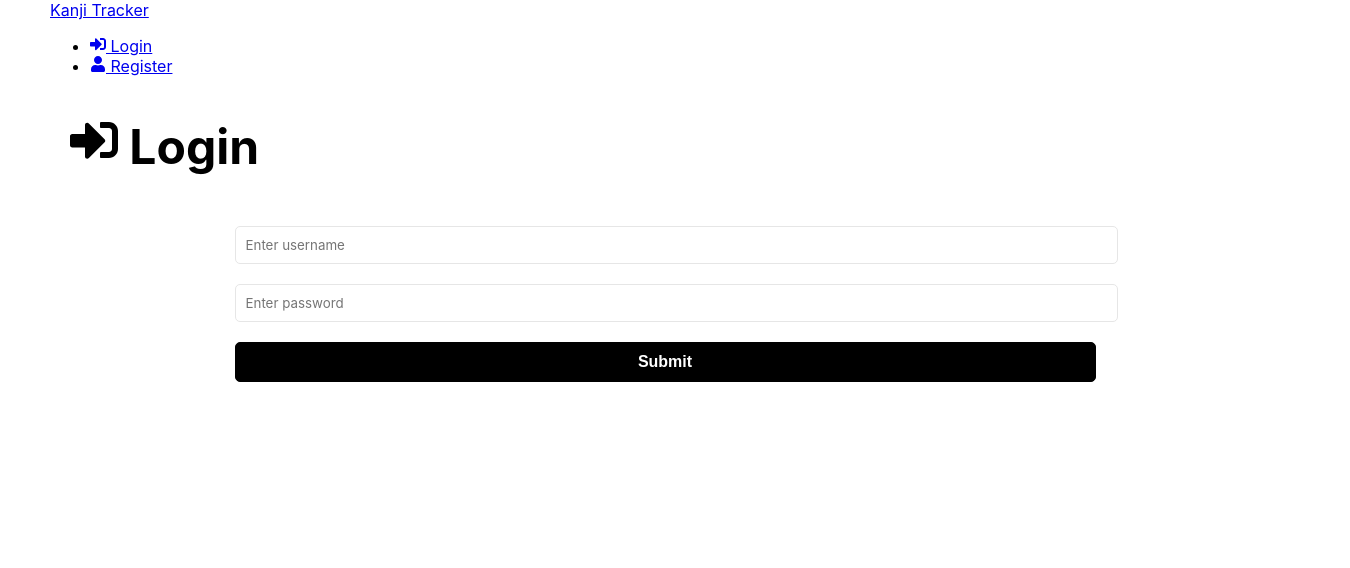
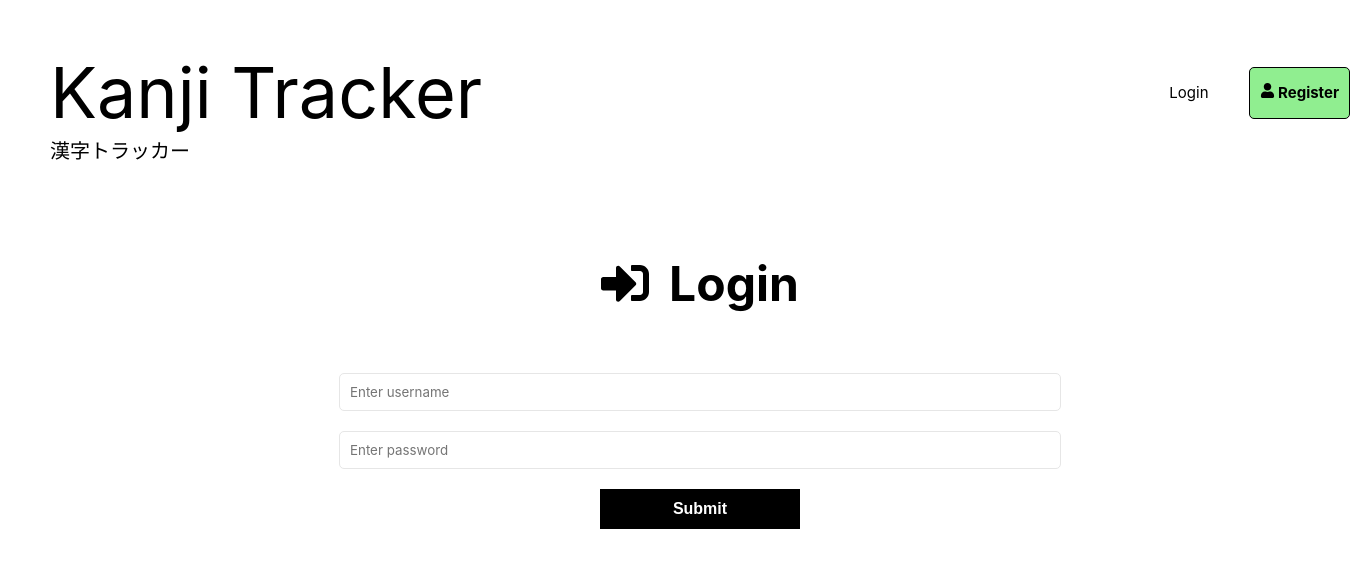
Before and after one commit to ssiika/kanjilist, a React (Create React App) app in the folder client/: page /login in a window 1280 px wide. Shown: the top 568 px of the page, 1350 px wide, since content can reach past the window. Built offline with nearby package versions, Linux system fonts and the light colour scheme.

Commit message:
Add styling to header and login page

```diff
--- a/client/src/components/Header.jsx
+++ b/client/src/components/Header.jsx
@@ -1,4 +1,4 @@
-import {FaSignInAlt, FaSignOutAlt, FaUser} from 'react-icons/fa';
+import { FaSignOutAlt, FaUser } from 'react-icons/fa';
 import {Link, useNavigate} from 'react-router-dom';
 import { useSelector, useDispatch } from 'react-redux';
 import { logout, reset } from '../features/authentication/authSlice';
@@ -29,10 +29,10 @@ function Header() {
                 <>
                     <li>
                         <Link to='/login'>
-                            <FaSignInAlt /> Login
+                            Login
                         </Link>
                     </li>
-                    <li>
+                    <li className='registerbox'>
                         <Link to='/register'>
                             <FaUser /> Register
                         </Link>
@@ -40,6 +40,9 @@ function Header() {
                 </>
                 )}
         </ul>
+        <div className="altlogo">
+            漢字トラッカー
+        </div>
     </header>
   )
 }
--- a/client/src/index.css
+++ b/client/src/index.css
@@ -14,6 +14,8 @@ code {
 
 .container {
   margin-left: 50px;
+  margin-top: 50px;
+  display: grid;
 }
 
 .form,
@@ -40,7 +42,6 @@ code {
 .btn {
   padding: 10px 20px;
   border: 1px solid #000;
-  border-radius: 5px;
   background: #000;
   color: #fff;
   font-size: 16px;
@@ -51,6 +52,9 @@ code {
   display: flex;
   align-items: center;
   justify-content: center;
+  transition-property: border-radius, transform;
+  transition-duration: 0.3s;
+  transition-timing-function: ease-out;
 }
 
 .btn svg {
@@ -63,13 +67,16 @@ code {
 }
 
 .btn-block {
-  width: 100%;
+  width: 200px;
   margin-bottom: 20px;
 }
 
-.btn:hover {
-  transform: scale(0.98);
+.btn-block:hover {
+  border-radius: 10px;
+  transform: scale(1.05);
 }
+
+
 
 .loadingSpinnerContainer {
   position: fixed;
@@ -93,11 +100,77 @@ code {
   animation: spin 1.2s linear infinite;
 }
 
+.header {
+  display: grid;
+  grid-template-columns: 650px 650px;
+  justify-self: center;
+  justify-items: center;
+  align-items: center;
+  margin-bottom: 50px;
+}
+
+.logo, .altlogo {
+  justify-self: left;
+}
+
+.altlogo {
+  font-family: 'ヒラギノ角ゴ ProN' , 'Hiragino Kaku Gothic ProN' ,
+  '游ゴシック' , '游ゴシック体' , YuGothic , 'Yu Gothic' , 'メイリオ',
+   Meiryo , 'ＭＳ ゴシック' , 'MS Gothic' , HiraKakuProN-W3 ,
+    'TakaoExゴシック' , TakaoExGothic , 'MotoyaLCedar' ,
+     'Droid Sans Japanese' , sans-serif;
+  font-size: 20px;
+}
+
+a {
+  text-decoration: none;
+  color: black;
+}
+
+.logo a {
+  font-size: 70px;
+}
+
+ul {
+  list-style-type: none;
+  display: grid;
+  grid-template-columns: auto auto;
+  gap: 40px;
+  font-size: 15px;
+  display: grid;
+  align-items: center;
+  justify-self: end;
+}
+
+.registerbox {
+  font-weight: bold;
+  height: 30px;
+  padding: 10px 10px;
+  background-color: lightgreen;
+  display: grid;
+  align-items: center;
+  border-radius: 5px;
+  border: 1px solid black;
+}
+
+.registerbox:hover {
+  background-color: rgb(153, 253, 153);
+}
+
 .heading {
   font-size: 2rem;
   font-weight: 700;
-  margin-bottom: 50px;
+  margin-bottom: 20px;
   padding: 0 20px;
+  display: grid;
+  justify-items: center;
+}
+
+h1 {
+  display: grid;
+  grid-template-columns: auto auto;
+  gap: 20px;
+  align-items: center;
 }
 
 .heading p {
@@ -112,12 +185,14 @@ code {
 
 .form-group {
   margin-bottom: 10px;
+  display: grid;
+  justify-items: center;
 }
 
 .form-group input,
 .form-group textarea,
 .form-group select {
-  width: 100%;
+  width: 700px;
   padding: 10px;
   border: 1px solid #e6e6e6;
   border-radius: 5px;
--- a/client/src/pages/Dashboard.jsx
+++ b/client/src/pages/Dashboard.jsx
@@ -47,7 +47,7 @@ function Dashboard() {
         {kanjiList.length > 0 ? (
           <div className="kanjilist">
             {kanjiList.map((kanji) => (
-              <KanjiItem kanji={kanji}/>
+              <KanjiItem key={kanji.kanji} kanji={kanji}/>
             ))}
           </div>
         ) : (
```
Also changed, not shown: client/src/pages/Login.jsx (line endings or trailing spaces), 1 other file (tests, documents, lock files or other folders).
